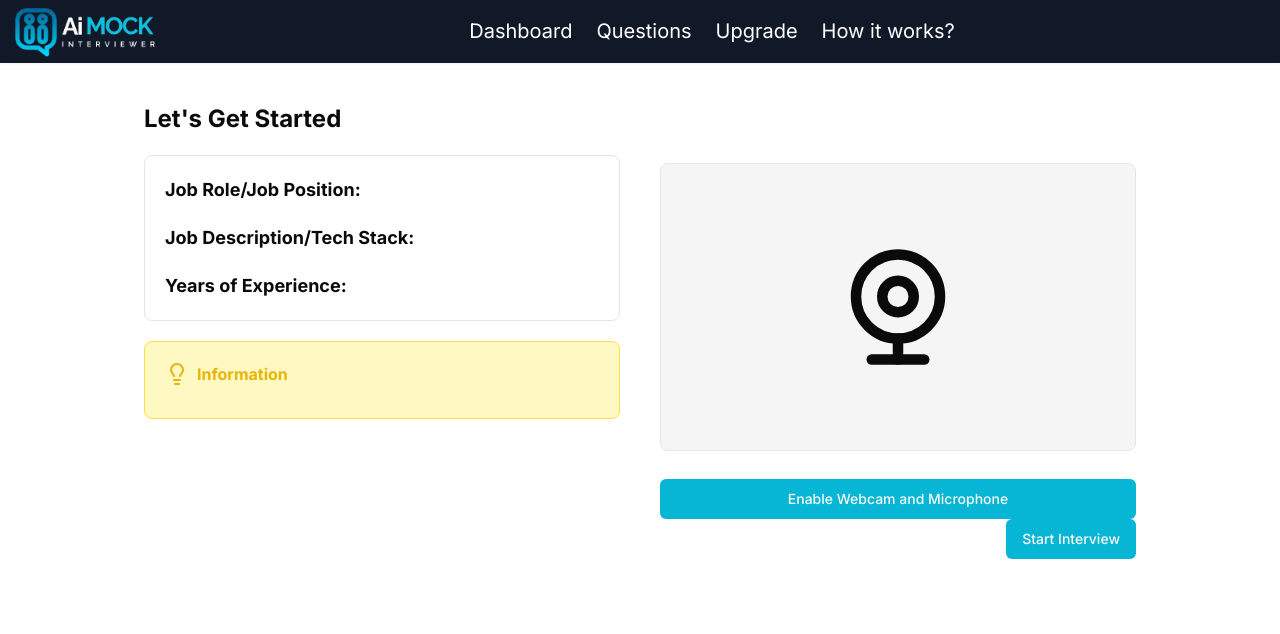
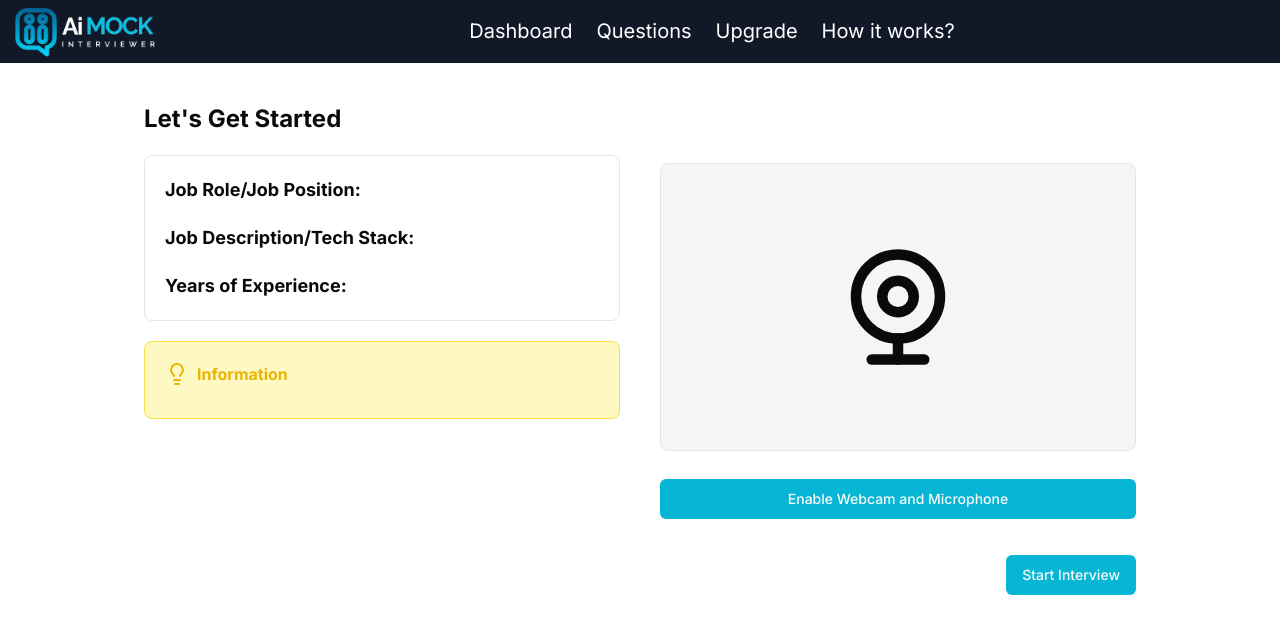
Before and after one commit to Ketanchaudhary007/AI-Mock-Interview, a Next.js app: page /dashboard/interview/1 in a window 1280 px wide. Shown: the top 634 px of the page. Built offline with nearby package versions, Linux system fonts and the light colour scheme; no server answers; the database is empty.

Commit message:
Page Margin Update

```diff
--- a/app/dashboard/interview/[interviewId]/page.jsx
+++ b/app/dashboard/interview/[interviewId]/page.jsx
@@ -10,79 +10,69 @@ import Webcam from 'react-webcam'
 
 function Interview({ params }) {
 
-    const [interviewData,setInterviewData]=useState();
-    const[webcamEnabled,setWebCamEnabled]=useState();
+    const [interviewData, setInterviewData] = useState();
+    const [webcamEnabled, setWebCamEnabled] = useState();
 
     useEffect(() => {
-        console.log(params.interviewId)
         GetInterviewDetails();
-
     }, [])
 
-    /** * Used to Get Interview Details by MockId/Interview Id */
     const GetInterviewDetails = async () => {
-       try{ const result = await db.select().from(MockInterview)
+        try {
+            const result = await db.select().from(MockInterview)
                 .where(eq(MockInterview.mockId, params.interviewId));
 
             setInterviewData(result[0]);
-
         } catch (error) {
             console.error("Error fetching interview details:", error);
         }
     };
+
     return (
+        <div className='my-10'>
+            <h2 className='font-bold text-2xl'>Let's Get Started</h2>
+            <div className='grid grid-cols-1 md:grid-cols-2 gap-10'>
 
-        <div className='my-10 '>
-        <h2 className='font-bold text-2xl'>Let's Get Started</h2>
-        <div className='grid grid-cols-1 md:grid-cols-2 gap-10 ' >
-
-
-            <div className='flex flex-col my-5 gap-5 '>
-                <div className='flex flex-col p-5 rounded-lg border gap-5 '>
-                <h2 className='text-lg'><strong>Job Role/Job Position:</strong>{interviewData?.jobPosition}</h2>
-                <h2 className='text-lg'><strong>Job Description/Tech Stack:</strong>{interviewData?.jobDesc}</h2>
-                <h2 className='text-lg'><strong>Years of Experience:</strong>{interviewData?.jobExperience}</h2>
+                <div className='flex flex-col my-5 gap-5'>
+                    <div className='flex flex-col p-5 rounded-lg border gap-5'>
+                        <h2 className='text-lg'><strong>Job Role/Job Position:</strong> {interviewData?.jobPosition}</h2>
+                        <h2 className='text-lg'><strong>Job Description/Tech Stack:</strong> {interviewData?.jobDesc}</h2>
+                        <h2 className='text-lg'><strong>Years of Experience:</strong> {interviewData?.jobExperience}</h2>
                     </div>
                     <div className='p-5 border rounded-lg border-yellow-300 bg-yellow-100'>
-                <h2 className='flex gap-2 items-center text-yellow-500'><Lightbulb/><strong>Information</strong></h2>
+                        <h2 className='flex gap-2 items-center text-yellow-500'><Lightbulb /><strong>Information</strong></h2>
                         <h2 className='text-yellow-500 mt-3'>{process.env.NEXT_PUBLIC_INFORMATION}</h2>
                     </div>
                 </div>
 
                 <div>
-            {webcamEnabled? <Webcam
-            onUserMedia={()=>setWebCamEnabled(true)}
-            onUserMediaError={()=>setWebCamEnabled(false)}
+                    {webcamEnabled ? (
+                        <Webcam
+                            onUserMedia={() => setWebCamEnabled(true)}
+                            onUserMediaError={() => setWebCamEnabled(false)}
                             mirrored={true}
                             style={{
-                height:400,
-                width:400,
-
+                                height: 400,
+                                width: 400,
                             }}
                         />
-            :
+                    ) : (
                         <>
-            <WebcamIcon className='h-72 w-full my-7 p-20 bg-secondary rounded-lg border'/>
-            <Button className="w-full " onClick={()=>setWebCamEnabled(true)} >Enable Webcam and Microphone</Button>
+                            <WebcamIcon className='h-72 w-full my-7 p-20 bg-secondary rounded-lg border' />
+                            <Button className="w-full mb-4" onClick={() => setWebCamEnabled(true)}>Enable Webcam and Microphone</Button>
                         </>
-            }
+                    )}
                 </div>
-
 
             </div>
 
-        <div className='flex justify-end items-end'>
-            <Link href={'/dashboard/interview/'+params.interviewId+'/start'}>
-            <Button >Start Interview</Button>
+            <div className='flex justify-end items-end mt-5'>
+                <Link href={'/dashboard/interview/' + params.interviewId + '/start'}>
+                    <Button>Start Interview</Button>
                 </Link>
             </div>
-
-
-
-
         </div>
-
     )
 }
 
-export default Interview
+export default Interview;
```
Lines whose indentation alone changed are shown as unchanged.
